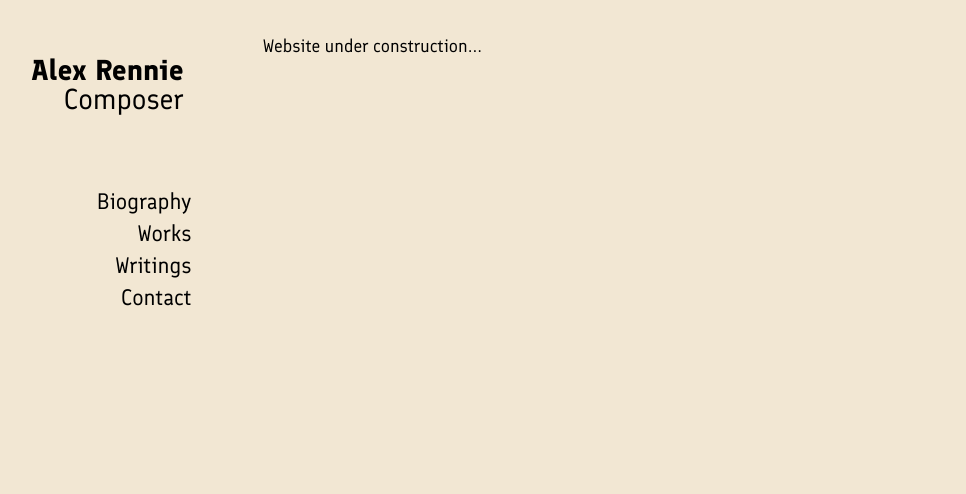
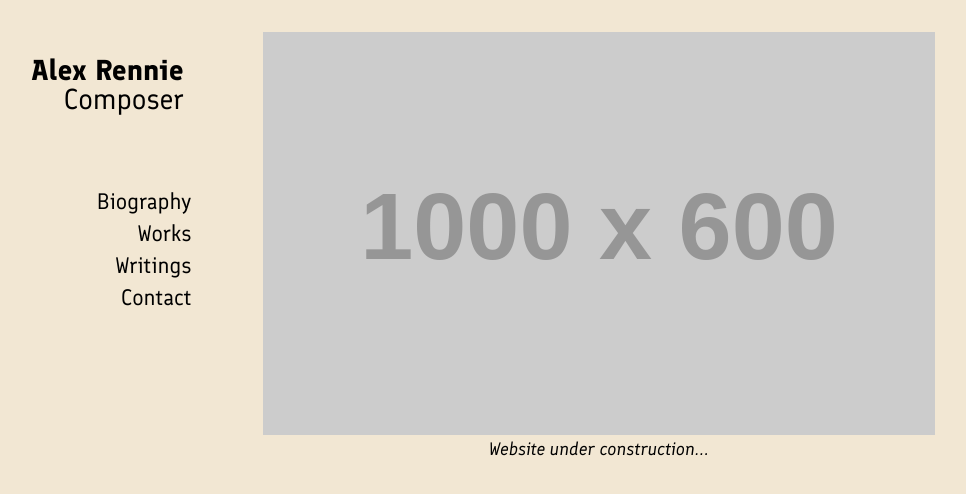
Before and after one commit to arendog/arendog.github.io, a SvelteKit app: page / in a window 1280 px wide. Shown: the top 494 px of the page, without its empty margins (57-1023 px from the left). Built offline with nearby package versions, Linux system fonts and the light colour scheme.

Commit message:
enable oceanograph

```diff
--- a/src/routes/+page.svelte
+++ b/src/routes/+page.svelte
@@ -2,4 +2,7 @@
 	<title>Alex Rennie - composer</title>
 </svelte:head>
 
-<p class="my-0">Website under construction...</p>
+<div class="max-w-[42rem] min-w-[24rem] items-center flex flex-col">
+	<img alt="portrait" class="w-max" src="https://placehold.co/1000x600">
+	<p class="my-0 italic">Website under construction...</p>
+</div>
--- a/src/routes/biography/+page.svelte
+++ b/src/routes/biography/+page.svelte
@@ -2,5 +2,7 @@
 	<title>Biography - Alex Rennie</title>
 </svelte:head>
 
-<h1 class="mb-4">Biography</h1>
-<!-- <img class="float-left mr-1 h-32" src="" alt="a" /> -->
+<div class="max-w-[42rem]">
+	<h1>Biography</h1>
+	<!-- <img class="float-left mr-1 h-32" src="" alt="a" /> -->
+</div>
```
Also changed, not shown: 1 other file (tests, documents, lock files or other folders).
